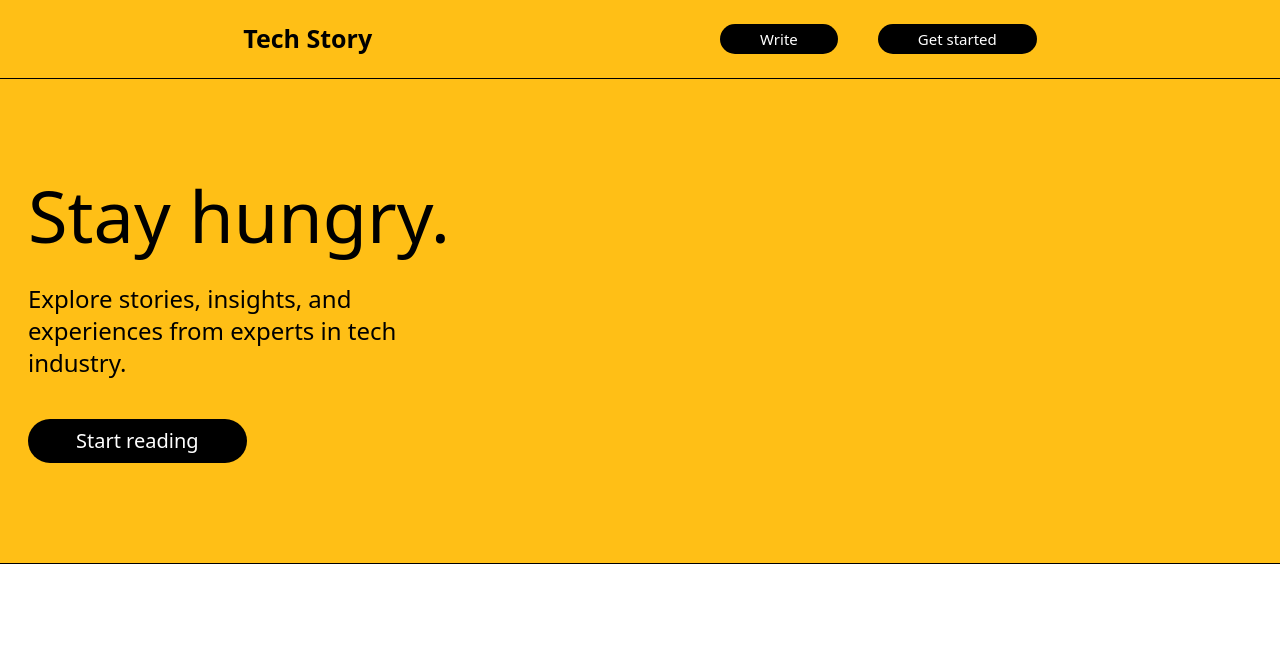
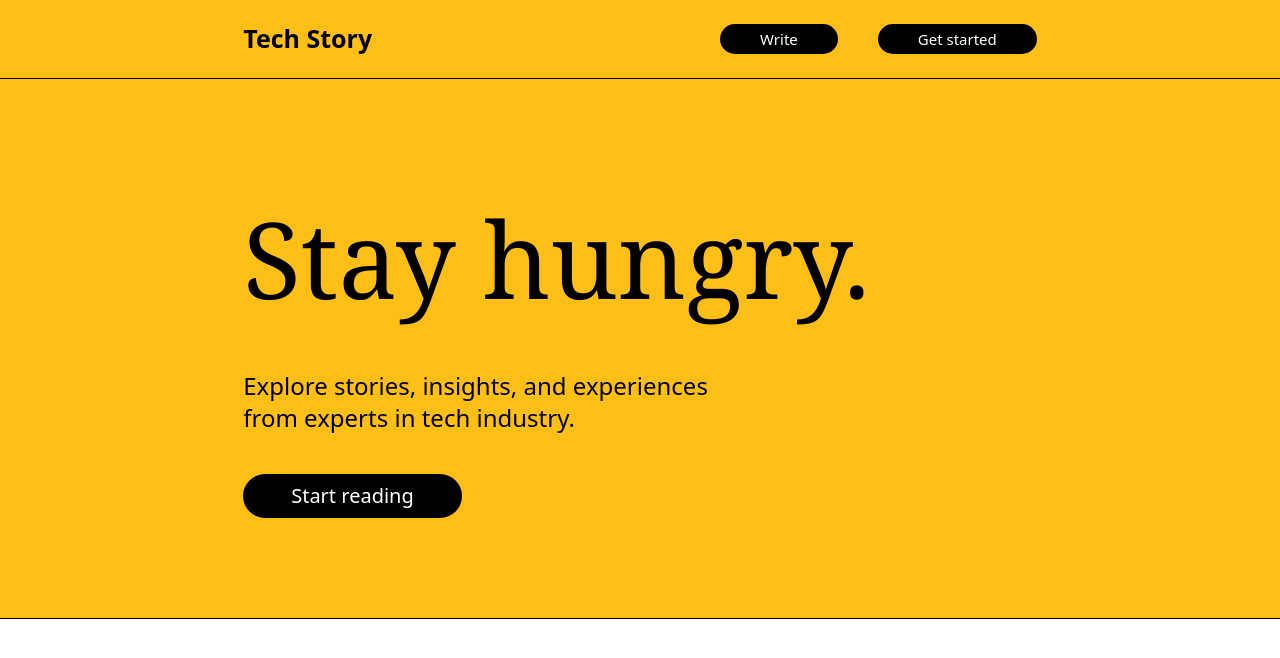
Before and after one commit to devsgk/TechStory-client, a React (Vite) app: page / in a window 1280 px wide. Shown: the top 658 px of the page. Built offline with nearby package versions, Linux system fonts and the light colour scheme; no server answers.

Commit message:
Style: change styles

```diff
--- a/src/components/MainPage/index.jsx
+++ b/src/components/MainPage/index.jsx
@@ -25,11 +25,12 @@ export default function MainPage() {
       <div
         className="flex flex-col justify-center pl-7 bg-[#ffbf16]
     border-b-[1px] border-black"
+        style={{ paddingLeft: "19%" }}
       >
-        <h1 className="mt-[100px] mb-[20px] text-7xl">
-          <p>Stay hungry.</p>
+        <h1 className="mt-[100px] mb-[20px] text-[106px]">
+          <p className="font-serif">Stay hungry.</p>
         </h1>
-        <div className="mt-3 text-2xl w-[450px]">
+        <div className="mt-3 text-2xl w-[500px]">
           Explore stories, insights, and experiences from experts in tech
           industry.
         </div>
@@ -40,7 +41,7 @@ export default function MainPage() {
           Start reading
         </button>
       </div>
-      <div ref={mainRef}>
+      <div ref={mainRef} style={{ paddingLeft: "19%" }}>
         <ArticlePreview onClick={handlePreviewClick} />
       </div>
     </>
```
